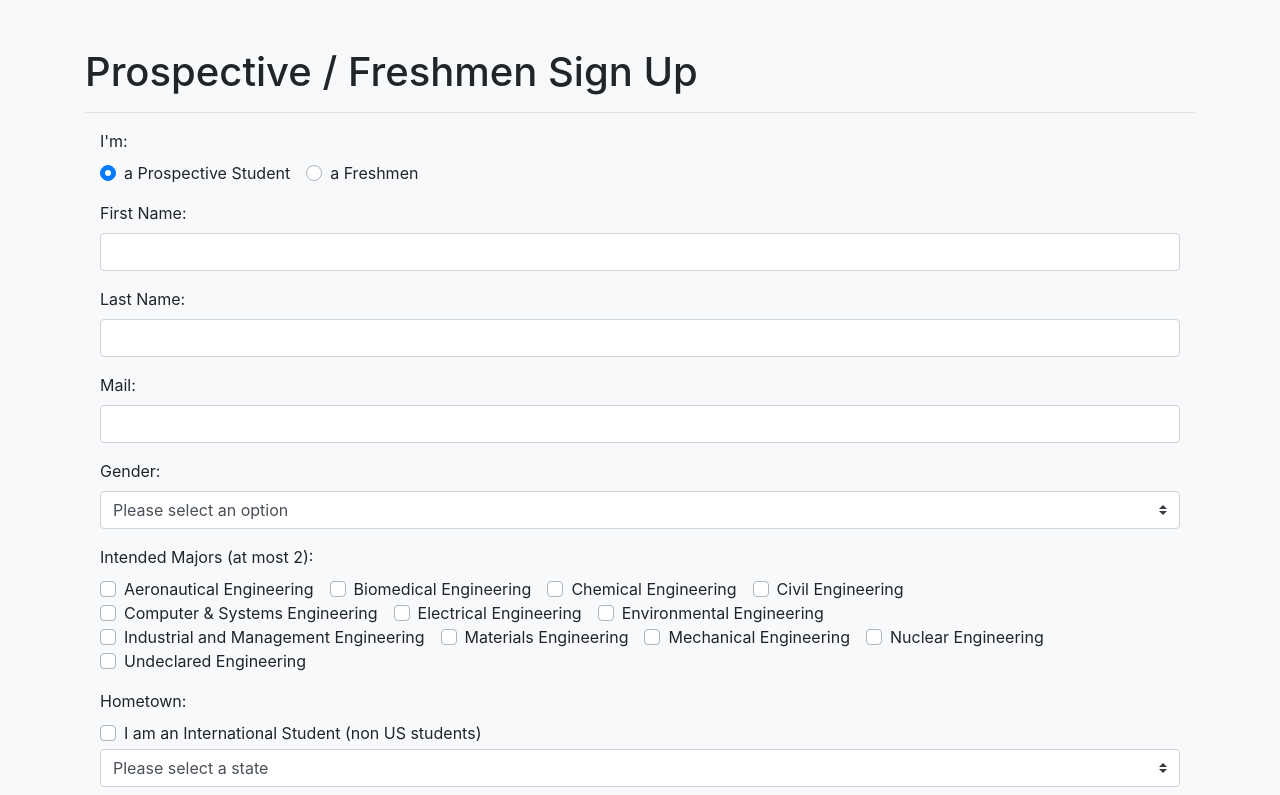
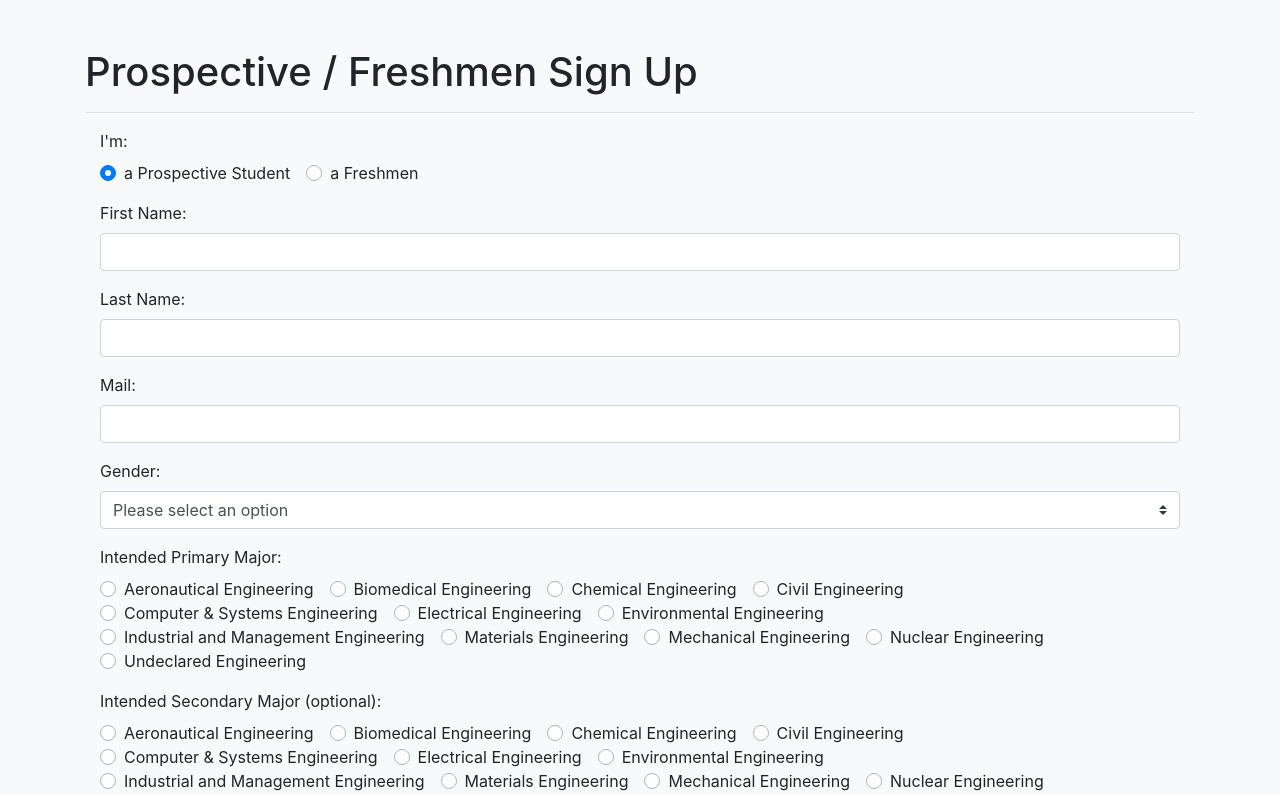
Before and after one commit to Isaac-the-Man/meetEng, a Vue app in the folder frontend/: page /form/signup in a window 1280 px wide. Shown: the top 795 px of the page. Built offline with nearby package versions, Linux system fonts and the light colour scheme.

Commit message:
primary/secondary major

```diff
--- a/frontend/src/components/AppEditFreshmenTable.vue
+++ b/frontend/src/components/AppEditFreshmenTable.vue
@@ -118,13 +118,9 @@ export default {
         {
           key: 'majors',
           label: 'Majors',
-          formatter: ((value) => {
-            let text = value[0]
-            value.slice(1, 2).forEach((key) => {
-              text += ', ' + key;
-            })
-            if (value.length > 2) text += ', ...'
-            return text
+          formatter: ((value, key, item) => {
+            if (item.secondMajor) return item.firstMajor + ', ' + item.secondMajor
+            return item.firstMajor
           })
         },
         {
@@ -159,10 +155,8 @@ export default {
           lastName: "Wang",
           mail: "123@rpi.edu", // not neccesarily rpi mail
           gender: "m", // m,f,o (male, female, others)
-          majors: [
-            "aeronautical-engineering",
-            "chemical-engineering"
-          ], // majors, could be more than 1
+          firstMajor: 'aeronautical-engineering',
+          secondMajor: 'chemical-engineering',
           isInternational: false, // true if international student
           hometown: "TX", // list of states if in US (or country for international students)
           availability: { // bit array for every 30? min
@@ -181,10 +175,7 @@ export default {
           lastName: "Hung",
           mail: "456@rpi.edu", // not neccesarily rpi mail
           gender: "f", // m,f,o (male, female, others)
-          majors: [
-            "chemical-engineering",
-            "nuclear-engineering"
-          ], // majors, could be more than 1
+          firstMajor: 'chemical-engineering',
           isInternational: true, // true if international student
           hometown: "TW", // list of states if in US (or country for international students)
           availability: { // bit array for every 30? min
--- a/frontend/src/components/AppEditUpperTable.vue
+++ b/frontend/src/components/AppEditUpperTable.vue
@@ -116,13 +116,9 @@ export default {
         {
           key: 'majors',
           label: 'Majors',
-          formatter: ((value) => {
-            let text = value[0]
-            value.slice(1, 2).forEach((key) => {
-              text += ', ' + key;
-            })
-            if (value.length > 2) text += ', ...'
-            return text
+          formatter: ((value, key, item) => {
+            if (item.secondMajor) return item.firstMajor + ', ' + item.secondMajor
+            return item.firstMajor
           })
         },
         {
@@ -156,10 +152,8 @@ export default {
           lastName: "Zheng",
           mail: "789@rpi.edu", // not neccesarily rpi mail
           gender: "m", // m,f,o (male, female, others)
-          majors: [
-            "aeronautical-engineering",
-            "chemical-engineering"
-          ], // majors, could be more than 1
+          firstMajor: 'aeronautical-engineering',
+          secondMajor: 'chemical-engineering',
           isInternational: false, // true if international student
           hometown: "TX", // list of states if in US (or country for international students)
           availability: { // bit array for every 30? min
@@ -177,10 +171,7 @@ export default {
           lastName: "Zeller",
           mail: "987@rpi.edu", // not neccesarily rpi mail
           gender: "f", // m,f,o (male, female, others)
-          majors: [
-            "chemical-engineering",
-            "nuclear-engineering"
-          ], // majors, could be more than 1
+          firstMajor: 'chemical-engineering',
           isInternational: true, // true if international student
           hometown: "TW", // list of states if in US (or country for international students)
           availability: { // bit array for every 30? min
--- a/frontend/src/components/AppFormFresh.vue
+++ b/frontend/src/components/AppFormFresh.vue
@@ -21,15 +21,25 @@
             <b-form-select v-model="formData.gender" id="input-freshmen-gender" :options="genderOptions"
                            required></b-form-select>
           </b-form-group>
-          <b-form-group label="Intended Majors (at most 2):" label-for="input-freshmen-majors"
-                        v-slot="{ ariaDescribedby }">
-            <b-form-checkbox-group
-                v-model="formData.majors"
-                id="input-freshmen-majors"
+          <b-form-group label="Intended Primary Major: " label-for="input-freshmen-primary-major" v-slot="{ ariaDescribedby }">
+            <b-form-radio-group
+                id="input-freshmen-primary-major"
+                v-model="formData.firstMajor"
                 :options="majorsOptions"
+                @change="clearSecondMajor"
                 :aria-describedby="ariaDescribedby"
-                name="majors-list"
-            ></b-form-checkbox-group>
+                name="primary-major"
+                required
+            ></b-form-radio-group>
+          </b-form-group>
+          <b-form-group label="Intended Secondary Major (optional): " label-for="input-freshmen-secondary-major" v-slot="{ ariaDescribedby }">
+            <b-form-radio-group
+                id="input-freshmen-secondary-major"
+                v-model="formData.secondMajor"
+                :options="secondaryMajorOptions"
+                :aria-describedby="ariaDescribedby"
+                name="secondary-major"
+            ></b-form-radio-group>
           </b-form-group>
           <b-form-group label="Hometown:" label-for="input-freshmen-hometown">
             <b-form-checkbox @change="clearHome" id="input-freshmen-international" v-model="formData.isInternational"
@@ -92,18 +102,18 @@ export default {
         {text: 'Non-Binary', value: 'o'}
       ],
       majorsOptions: [
-        {text: 'Aeronautical Engineering', value: 'aeronautical-engineering'},
-        {text: 'Biomedical Engineering', value: 'biomedical-engineering'},
-        {text: 'Chemical Engineering', value: 'chemical-engineering'},
-        {text: 'Civil Engineering', value: 'civil-engineering'},
-        {text: 'Computer & Systems Engineering', value: 'computer-systems-engineering'},
-        {text: 'Electrical Engineering', value: 'electrical-engineering'},
-        {text: 'Environmental Engineering', value: 'environmental-engineering'},
-        {text: 'Industrial and Management Engineering', value: 'industrial-and-management-engineering'},
-        {text: 'Materials Engineering', value: 'materials-engineering'},
-        {text: 'Mechanical Engineering', value: 'mechanical-engineering'},
-        {text: 'Nuclear Engineering', value: 'nuclear-engineering'},
-        {text: 'Undeclared Engineering', value: 'undeclared-engineering'}
+        {text: 'Aeronautical Engineering', value: 'aeronautical-engineering', disabled: false},
+        {text: 'Biomedical Engineering', value: 'biomedical-engineering', disabled: false},
+        {text: 'Chemical Engineering', value: 'chemical-engineering', disabled: false},
+        {text: 'Civil Engineering', value: 'civil-engineering', disabled: false},
+        {text: 'Computer & Systems Engineering', value: 'computer-systems-engineering', disabled: false},
+        {text: 'Electrical Engineering', value: 'electrical-engineering', disabled: false},
+        {text: 'Environmental Engineering', value: 'environmental-engineering', disabled: false},
+        {text: 'Industrial and Management Engineering', value: 'industrial-and-management-engineering', disabled: false},
+        {text: 'Materials Engineering', value: 'materials-engineering', disabled: false},
+        {text: 'Mechanical Engineering', value: 'mechanical-engineering', disabled: false},
+        {text: 'Nuclear Engineering', value: 'nuclear-engineering', disabled: false},
+        {text: 'Undeclared Engineering', value: 'undeclared-engineering', disabled: false}
       ],
       statesOptions: [
         {text: "Please select a state", value: ''},
@@ -421,6 +431,13 @@ export default {
     }
   },
   computed: {
+    secondaryMajorOptions() {
+      return this.majorsOptions.map((val) => {
+        let copy = {...val}
+        copy.disabled = val.value === this.formData.firstMajor;
+        return copy;
+      })
+    },
     homeOptions() {
       if (this.formData.isInternational) {
         return this.countryOptions
@@ -438,15 +455,13 @@ export default {
         this.showAlert = true
         return;
       }
-      if (this.formData.majors.length > 2) {
-        this.alertText = "You can only select up to 2 majors."
-        this.showAlert = true
-        return;
-      }
       this.$emit("validateSuccess")  // validate success
     },
     clearHome() {
       this.formData.hometown = ''
+    },
+    clearSecondMajor() {
+      this.formData.secondMajor = ''
     },
     writeData(data) {
       this.formData.availability = data
--- a/frontend/src/components/AppFormUpper.vue
+++ b/frontend/src/components/AppFormUpper.vue
@@ -16,14 +16,25 @@
             <b-form-select v-model="formData.gender" id="input-upper-gender" :options="genderOptions"
                            required></b-form-select>
           </b-form-group>
-          <b-form-group label="Majors (at most 2):" label-for="input-upper-majors" v-slot="{ ariaDescribedby }">
-            <b-form-checkbox-group
-                v-model="formData.majors"
-                id="input-upper-majors"
+          <b-form-group label="Primary Major: " label-for="input-upper-primary-major" v-slot="{ ariaDescribedby }">
+            <b-form-radio-group
+                id="input-upper-primary-major"
+                v-model="formData.firstMajor"
                 :options="majorsOptions"
+                @change="clearSecondMajor"
                 :aria-describedby="ariaDescribedby"
-                name="majors-list"
-            ></b-form-checkbox-group>
+                name="primary-major"
+                required
+            ></b-form-radio-group>
+          </b-form-group>
+          <b-form-group label="Secondary Major (optional): " label-for="input-upper-secondary-major" v-slot="{ ariaDescribedby }">
+            <b-form-radio-group
+                id="input-upper-secondary-major"
+                v-model="formData.secondMajor"
+                :options="secondaryMajorOptions"
+                :aria-describedby="ariaDescribedby"
+                name="secondary-major"
+            ></b-form-radio-group>
           </b-form-group>
           <b-form-group label="Hometown:" label-for="input-upper-hometown">
             <b-form-checkbox @change="clearHome" id="input-upper-international" v-model="formData.isInternational"
@@ -86,18 +97,18 @@ export default {
         {text: 'Non-Binary', value: 'o'}
       ],
       majorsOptions: [
-        {text: 'Aeronautical Engineering', value: 'aeronautical-engineering'},
-        {text: 'Biomedical Engineering', value: 'biomedical-engineering'},
-        {text: 'Chemical Engineering', value: 'chemical-engineering'},
-        {text: 'Civil Engineering', value: 'civil-engineering'},
-        {text: 'Computer & Systems Engineering', value: 'computer-systems-engineering'},
-        {text: 'Electrical Engineering', value: 'electrical-engineering'},
-        {text: 'Environmental Engineering', value: 'environmental-engineering'},
-        {text: 'Industrial and Management Engineering', value: 'industrial-and-management-engineering'},
-        {text: 'Materials Engineering', value: 'materials-engineering'},
-        {text: 'Mechanical Engineering', value: 'mechanical-engineering'},
-        {text: 'Nuclear Engineering', value: 'nuclear-engineering'},
-        {text: 'Undeclared Engineering', value: 'undeclared-engineering'}
+        {text: 'Aeronautical Engineering', value: 'aeronautical-engineering', disabled: false},
+        {text: 'Biomedical Engineering', value: 'biomedical-engineering', disabled: false},
+        {text: 'Chemical Engineering', value: 'chemical-engineering', disabled: false},
+        {text: 'Civil Engineering', value: 'civil-engineering', disabled: false},
+        {text: 'Computer & Systems Engineering', value: 'computer-systems-engineering', disabled: false},
+        {text: 'Electrical Engineering', value: 'electrical-engineering', disabled: false},
+        {text: 'Environmental Engineering', value: 'environmental-engineering', disabled: false},
+        {text: 'Industrial and Management Engineering', value: 'industrial-and-management-engineering', disabled: false},
+        {text: 'Materials Engineering', value: 'materials-engineering', disabled: false},
+        {text: 'Mechanical Engineering', value: 'mechanical-engineering', disabled: false},
+        {text: 'Nuclear Engineering', value: 'nuclear-engineering', disabled: false},
+        {text: 'Undeclared Engineering', value: 'undeclared-engineering', disabled: false}
       ],
       statesOptions: [
         {text: "Please select a state", value: ''},
@@ -415,6 +426,13 @@ export default {
     }
   },
   computed: {
+    secondaryMajorOptions() {
+      return this.majorsOptions.map((val) => {
+        let copy = {...val}
+        copy.disabled = val.value === this.formData.firstMajor;
+        return copy;
+      })
+    },
     homeOptions() {
       if (this.formData.isInternational) {
         return this.countryOptions
@@ -442,6 +460,9 @@ export default {
     clearHome() {
       this.formData.hometown = ''
     },
+    clearSecondMajor() {
+      this.formData.secondMajor = ''
+    },
     writeData(data) {
       this.formData.availability = data
     },
--- a/frontend/src/views/FormFreshmen.vue
+++ b/frontend/src/views/FormFreshmen.vue
@@ -25,7 +25,8 @@ export default {
         lastName: '',
         mail: '',
         gender: '',
-        majors: [],
+        firstMajor: '',
+        secondMajor: '',
         isInternational: false,
         hometown: '',
         availability: {}
--- a/frontend/src/views/FormUpper.vue
+++ b/frontend/src/views/FormUpper.vue
@@ -24,7 +24,8 @@ export default {
         lastName: '',
         mail: '',
         gender: '',
-        majors: [],
+        firstMajor: '',
+        secondMajor: '',
         isInternational: false,
         hometown: '',
         availability: {}
```
